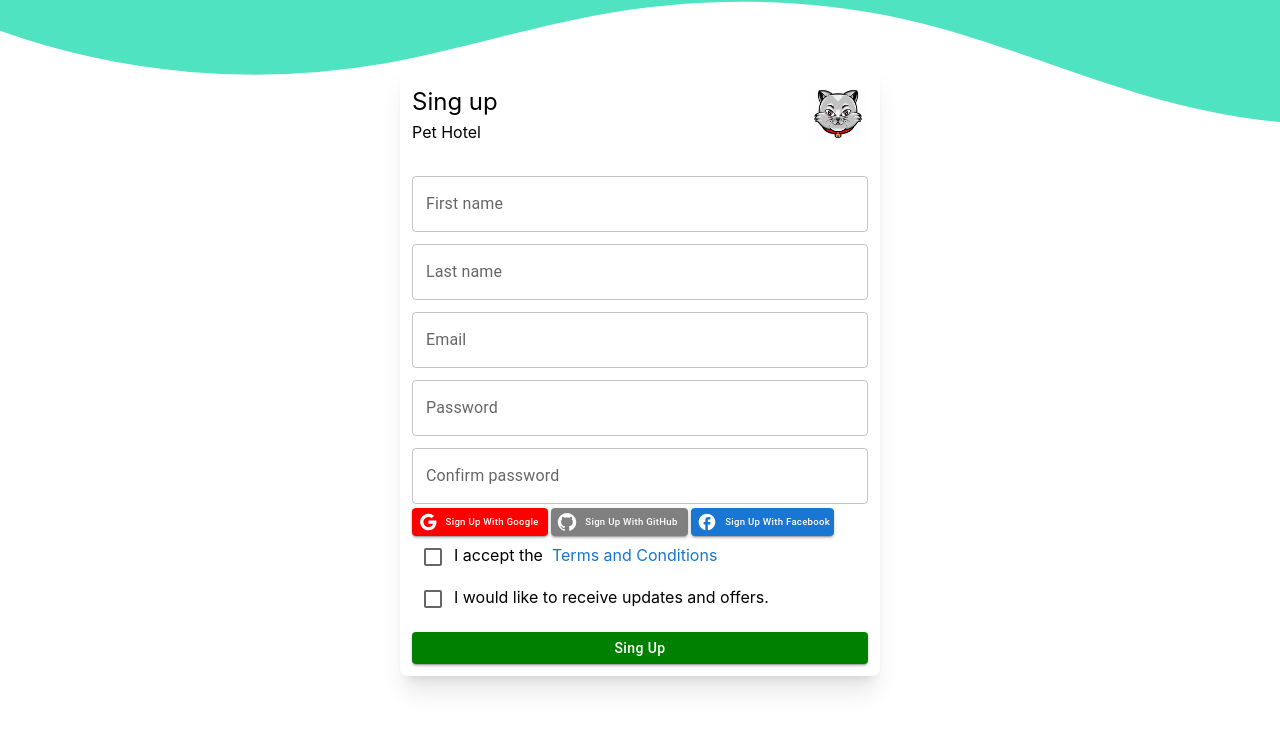
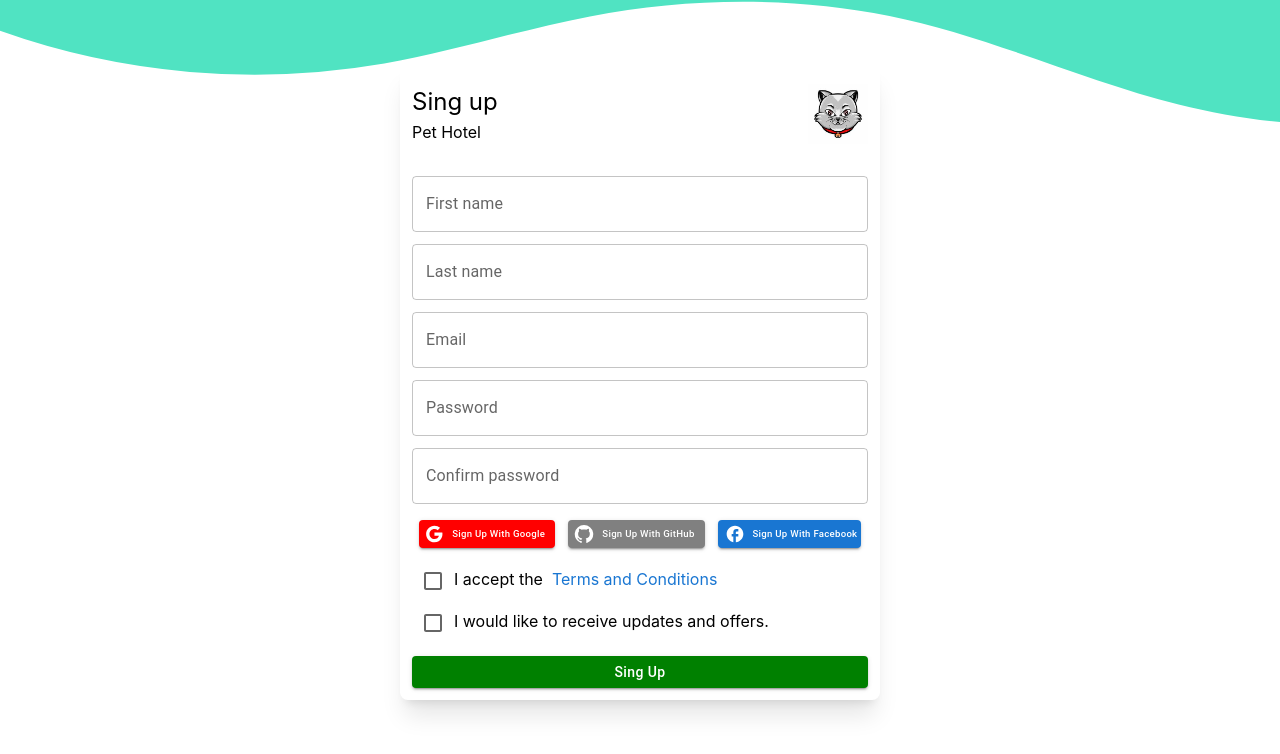
Before and after one commit to danvmanici/petHotel-Frontend, a React (Create React App) app in the folder pet-hotel/: page / in a window 1280 px wide. Shown: the top 754 px of the page. Built offline with nearby package versions, Linux system fonts and the light colour scheme; the HTML template or start-up script is replaced by a standard one.

Commit message:
registerOwner2

```diff
--- a/pet-hotel/src/components/SignUp/SingUpForm.tsx
+++ b/pet-hotel/src/components/SignUp/SingUpForm.tsx
@@ -120,7 +120,7 @@ const SingUp: React.FC = () => {
                 type="password"
               />
 
-              <Stack spacing={0.35} direction="row">
+              <section className="singUpForm__content__socialButtons">
                 <Button
                   variant="contained"
                   startIcon={<GoogleIcon />}
@@ -161,7 +161,7 @@ const SingUp: React.FC = () => {
                 >
                   Sign up with Facebook
                 </Button>
-              </Stack>
+              </section>
 
               <section>
                 <MyCheckboxButton name="termsAndConditions" color="success" />I
```
